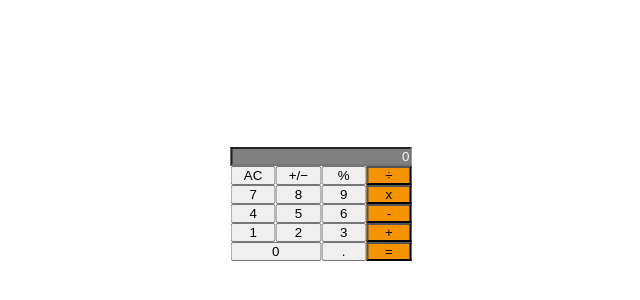
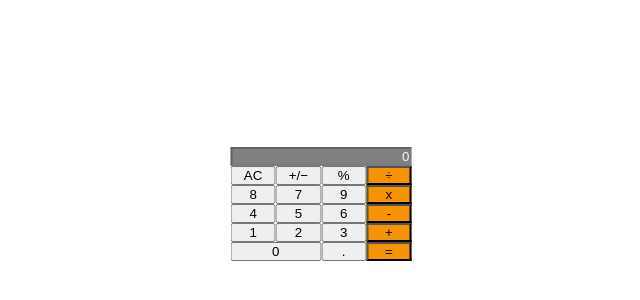
Before and after one commit to yahyaelganyni1/Math-magicians-website, a React (Create React App) app: page / in a window 1280 px wide. Shown: the part 196-496 px from the top of the page, without its empty margins (319-959 px from the left). Built offline with nearby package versions, Linux system fonts and the light colour scheme.

Commit message:
add hooks

```diff
--- a/src/components/Calculator.js
+++ b/src/components/Calculator.js
@@ -1,119 +1,86 @@
-/* eslint-disable */
-import React, { Component } from 'react';
-
+import { useState } from 'react';
 import calculate from './logic/calculate';
 
-export default class Calculator extends Component {
-  constructor(props) {
-    super(props);
-    this.state = {
-      total: 0,
-      next: 0,
+export default function Calculator() {
+  const [state, setState] = useState({
+    total: null,
+    next: null,
     operation: null,
+  });
+
+  const handleChange = () => {};
+
+  const handleClick = (e) => {
+    setState({ ...state, ...calculate(state, e.target.outerText) });
   };
-    this.handleChange = this.handleChange.bind(this);
-    this.handleClick = this.handleClick.bind(this);
-  }
-
-  handleChange(e) {
-    this.setState({ next: e.target.value });
-  }
-
-  handleClick(e) {
-    if (this.isNumber(e.target.outerText)) {
-      console.log(e.target.outerText);
-      this.setState({ next: e.target.outerText });
-      const obj = this.state;
-      const res = calculate(obj, e.target.outerText);
-      this.setState({ next: res.next });
-    }
-
-    if (
-      e.target.outerText === '+' ||
-      e.target.outerText === '-' ||
-      e.target.outerText === 'x' ||
-      e.target.outerText === '÷'
-    ) {
-      this.setState({ operation: e.target.outerText });
-      const obj = this.state;
-      const res = calculate(obj, e.target.outerText);
-      this.setState({ next: res.next });
-      this.setState({ total: res.total });
-    }
-
-    if (e.target.outerText === '=') {
-      const obj = this.state;
-      const res = calculate(obj, e.target.outerText);
-      this.setState({ ...res });
-      this.setState({ next: res.total });
-    }
-    if (e.target.outerText === '.') {
-      const obj = this.state;
-      const res = calculate(obj, e.target.outerText);
-      if (Object.entries(res).length !== 0) {
-        this.setState({ ...res });
-        this.setState({ next: res.next });
-      }
-    }
-    if (e.target.outerText === 'AC') {
-      const reset = { total: 0, next: 0, operation: null };
-      this.setState({ ...reset });
-    }
-    if (e.target.outerText === '+/-') {
-      const obj = this.state;
-      const res = calculate(obj, e.target.outerText);
-      this.setState({ ...res });
-      this.setState({ next: res.next });
-    }
-    if (e.target.outerText === '%') {
-      const obj = this.state;
-      this.setState({ next: parseFloat(obj.next / 100).toString() });
-    }
-  }
-
-  isNumber = (item) => !!item.match(/[0-9]+/);
-
-  render() {
+  const { next, total } = state;
   return (
     <div className="Calculator">
       <input
-          readOnly
-          value={this.state.next}
-          onChange={this.handleChange}
+        type="text"
+        value={next || total || '0'}
+        className="answer"
+        disabled="disabled"
+        onChange={handleChange}
         style={{ direction: 'rtl' }}
       />
-        <button onClick={this.handleClick}>AC</button>
-        <button onClick={this.handleClick}>+/−</button>
-        <button onClick={this.handleClick}>%</button>
-        <button onClick={this.handleClick} className="sacndry-color">
+      <button type="button" onClick={handleClick}>
+        AC
+      </button>
+      <button type="button" onClick={handleClick}>
+        +/−
+      </button>
+      <button type="button" onClick={handleClick}>
+        %
+      </button>
+      <button type="button" onClick={handleClick} className="sacndry-color">
         ÷
       </button>
-        <button onClick={this.handleClick}>7</button>
-        <button onClick={this.handleClick}>8</button>
-        <button onClick={this.handleClick}>9</button>
-        <button onClick={this.handleClick} className="sacndry-color">
+      <button type="button" onClick={handleClick}>
+        8
+      </button>
+      <button type="button" onClick={handleClick}>
+        7
+      </button>
+      <button type="button" onClick={handleClick}>
+        9
+      </button>
+      <button type="button" onClick={handleClick} className="sacndry-color">
         x
       </button>
-        <button onClick={this.handleClick}>4</button>
-        <button onClick={this.handleClick}>5</button>
-        <button onClick={this.handleClick}>6</button>
-        <button onClick={this.handleClick} className="sacndry-color">
+      <button type="button" onClick={handleClick}>
+        4
+      </button>
+      <button type="button" onClick={handleClick}>
+        5
+      </button>
+      <button type="button" onClick={handleClick}>
+        6
+      </button>
+      <button type="button" onClick={handleClick} className="sacndry-color">
         -
       </button>
-        <button onClick={this.handleClick}>1</button>
-        <button onClick={this.handleClick}>2</button>
-        <button onClick={this.handleClick}>3</button>
-        <button onClick={this.handleClick} className="sacndry-color">
+      <button type="button" onClick={handleClick}>
+        1
+      </button>
+      <button type="button" onClick={handleClick}>
+        2
+      </button>
+      <button type="button" onClick={handleClick}>
+        3
+      </button>
+      <button type="button" onClick={handleClick} className="sacndry-color">
         +
       </button>
-        <button onClick={this.handleClick} className="zero">
+      <button type="button" onClick={handleClick} className="zero">
         0
       </button>
-        <button onClick={this.handleClick}>.</button>
-        <button onClick={this.handleClick} className="sacndry-color">
+      <button type="button" onClick={handleClick}>
+        .
+      </button>
+      <button type="button" onClick={handleClick} className="sacndry-color">
         =
       </button>
     </div>
   );
 }
-}
```
Lines whose indentation alone changed are shown as unchanged.
